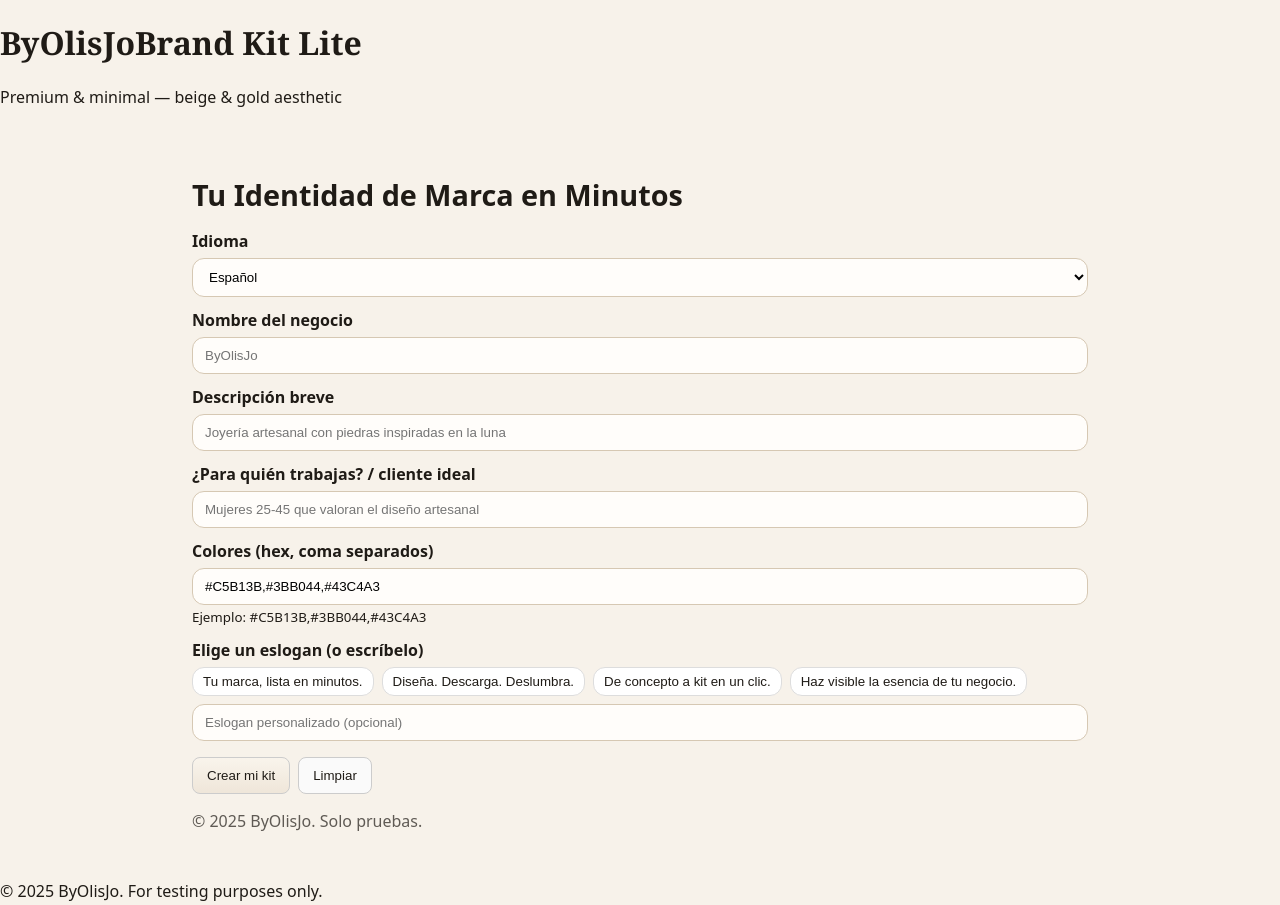
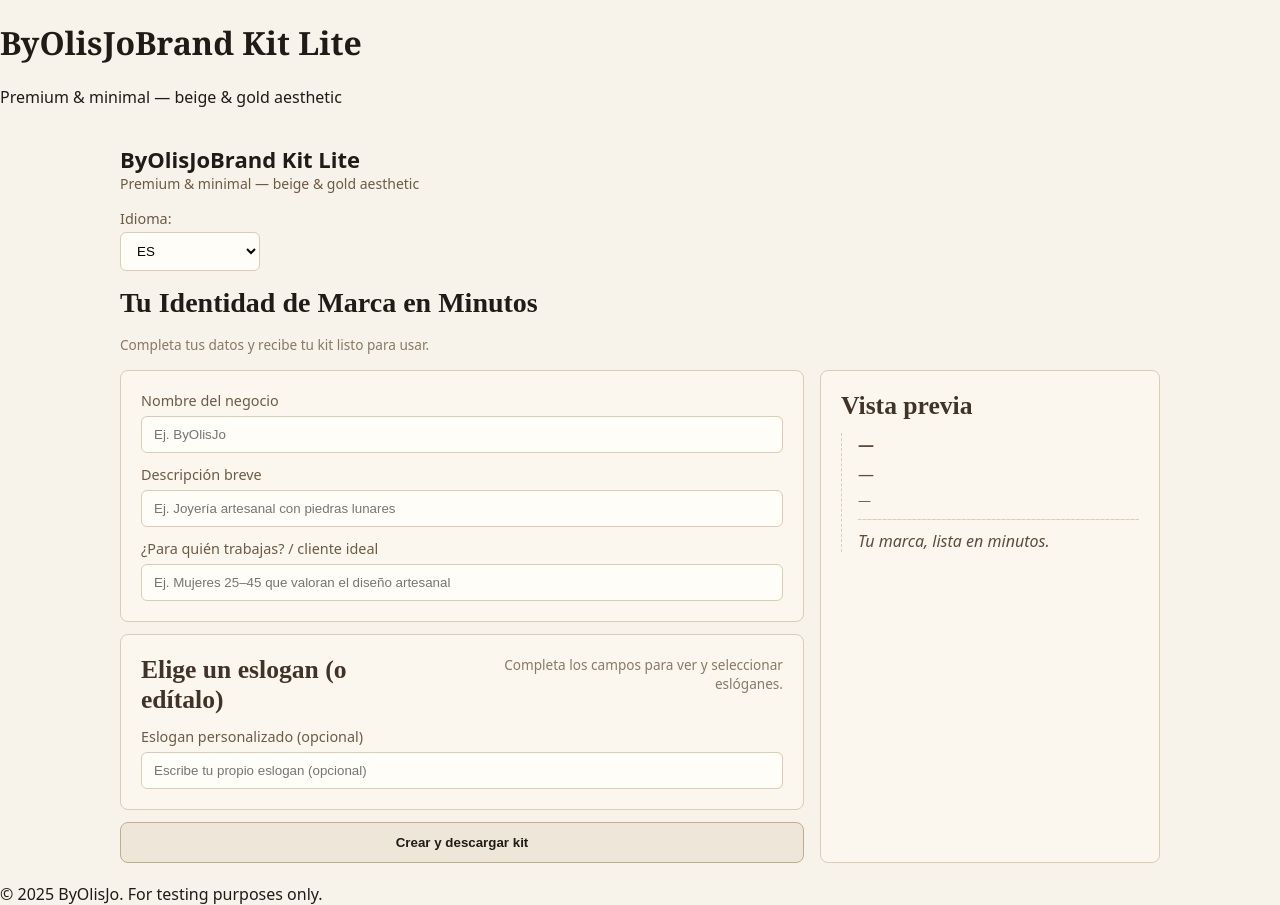
Before and after one commit to infobyolisjo-cpu/mi-primer-proyecto, a Next.js app: page / in a window 1280 px wide. Built offline with nearby package versions, Linux system fonts and the light colour scheme.

Commit message:
feat(ui): home bilingüe + UX de eslóganes

```diff
--- a/app/page.tsx
+++ b/app/page.tsx
@@ -1,236 +1,319 @@
 'use client';
 
 import { useEffect, useMemo, useState } from 'react';
-import { useRouter, useSearchParams } from 'next/navigation';
-import { normalizeLang, t, type Lang } from '@/lib/i18n';
+import { useRouter } from 'next/navigation';
 
-type FormState = {
-  name: string;
-  desc: string;
-  client: string;
-  colors: string; // CSV: "#C5B13B,#3BB044,#43C4A3"
-  lang: Lang;
-  slogan: string;       // opción elegida
-  customSlogan: string; // si escribe uno propio
-};
+type Lang = 'es' | 'en';
+
+const t = {
+  es: {
+    brand: 'ByOlisJoBrand Kit Lite',
+    premium: 'Premium & minimal — beige & gold aesthetic',
+    lang: 'Idioma',
+    // Sección: datos
+    title: 'Tu Identidad de Marca en Minutos',
+    name: 'Nombre del negocio',
+    desc: 'Descripción breve',
+    client: '¿Para quién trabajas? / cliente ideal',
+    helpTop: 'Completa tus datos y recibe tu kit listo para usar.',
+    // Sección: eslóganes
+    pickSlogan: 'Elige un eslogan (o edítalo)',
+    customSlogan: 'Eslogan personalizado (opcional)',
+    needData: 'Completa los campos para ver y seleccionar eslóganes.',
+    suggestionsTitle: 'Ideas de eslogan',
+    suggestions: [
+      'Tu marca, lista en minutos.',
+      'Diseña. Descarga. Deslumbra.',
+      'Crea el kit de tu marca en un clic.',
+      'Haz visible la esencia de tu negocio.',
+    ],
+    // Botón
+    cta: 'Crear y descargar kit',
+    // Vista previa (derecha)
+    previewTitle: 'Vista previa',
+  },
+  en: {
+    brand: 'ByOlisJoBrand Kit Lite',
+    premium: 'Premium & minimal — beige & gold aesthetic',
+    lang: 'Language',
+    // Section: data
+    title: 'Your Brand Identity in Minutes',
+    name: 'Business name',
+    desc: 'Short description',
+    client: 'Who do you work for? / ideal client',
+    helpTop: 'Fill in your details to get your ready-to-use kit.',
+    // Section: slogans
+    pickSlogan: 'Choose a slogan (or edit)',
+    customSlogan: 'Custom slogan (optional)',
+    needData: 'Fill the fields to view and choose slogans.',
+    suggestionsTitle: 'Slogan ideas',
+    suggestions: [
+      'Your brand, ready in minutes.',
+      'Design. Download. Dazzle.',
+      'Your brand kit in one click.',
+      'Make your essence visible.',
+    ],
+    // Button
+    cta: 'Create & download kit',
+    // Preview
+    previewTitle: 'Preview',
+  },
+} as const;
 
 export default function HomePage() {
   const router = useRouter();
-  const params = useSearchParams();
 
-  const initialLang = normalizeLang(params.get('lang'));
-  const [form, setForm] = useState<FormState>({
-    name: '',
-    desc: '',
-    client: '',
-    colors: '#C5B13B,#3BB044,#43C4A3',
-    lang: initialLang,
-    slogan: '',
-    customSlogan: '',
+  // idioma (se sincroniza con ?lang si llega)
+  const [lang, setLang] = useState<Lang>('es');
+
+  // datos del formulario
+  const [name, setName] = useState('');
+  const [desc, setDesc] = useState('');
+  const [client, setClient] = useState('');
+
+  // eslóganes
+  const suggestions = t[lang].suggestions;
+  const [picked, setPicked] = useState<number>(0); // índice de suggestions
+  const [custom, setCustom] = useState('');
+
+  // colores por defecto (si luego los haces configurables, pásalos aquí)
+  const colors = ['#C5B28F', '#8C7A5B', '#E7DCC7'];
+
+  // lee ?lang si llega
+  useEffect(() => {
+    try {
+      const u = new URL(window.location.href);
+      const ql = u.searchParams.get('lang');
+      if (ql === 'en' || ql === 'es') setLang(ql);
+    } catch {}
+  }, []);
+
+  // “listo” cuando los 3 campos base están completos
+  const isReady = useMemo(
+    () => name.trim() && desc.trim() && client.trim(),
+    [name, desc, client]
+  );
+
+  // eslogan final = custom (si hay), sino el elegido por radio
+  const finalSlogan = useMemo(() => {
+    if (custom.trim()) return custom.trim();
+    return suggestions[picked] ?? suggestions[0];
+  }, [custom, picked, suggestions]);
+
+  // submit → vamos a /pay con los params
+  const onSubmit = (e: React.FormEvent) => {
+    e.preventDefault();
+    if (!isReady) return;
+
+    const params = new URLSearchParams({
+      name: name.trim(),
+      slogan: finalSlogan,
+      colors: colors.join(','), // ej: #C5B28F,#8C7A5B,#E7DCC7
+      lang,
     });
 
-  // Traducciones según idioma
-  const copy = useMemo(() => t(form.lang), [form.lang]);
-
-  // Cuando cambia el lang del query, sincroniza
-  useEffect(() => {
-    const qLang = normalizeLang(params.get('lang'));
-    if (qLang !== form.lang) {
-      setForm((f) => ({ ...f, lang: qLang }));
-    }
-    // eslint-disable-next-line react-hooks/exhaustive-deps
-  }, [params]);
-
-  // slogan final preferirá el custom si existe, sino el elegido
-  const finalSlogan = form.customSlogan.trim() || form.slogan.trim();
-
-  const handleChange =
-    (field: keyof FormState) =>
-    (e: React.ChangeEvent<HTMLInputElement | HTMLTextAreaElement>) => {
-      setForm((f) => ({ ...f, [field]: e.target.value }));
+    router.push(`/pay?${params.toString()}`);
   };
 
-  const handleLang = (e: React.ChangeEvent<HTMLSelectElement>) => {
-    const nextLang = normalizeLang(e.target.value);
-    setForm((f) => ({ ...f, lang: nextLang }));
-    // actualiza la URL con ?lang=
-    const qs = new URLSearchParams(Array.from(params.entries()));
-    qs.set('lang', nextLang);
-    router.replace(`/?${qs.toString()}`);
+  // pequeños estilos para mantener tu estética sin tocar CSS global
+  const card: React.CSSProperties = {
+    border: '1px solid #d9cdb4',
+    background: '#fbf7ee',
+    borderRadius: 8,
+    padding: '1.25rem',
   };
-
-  const handleSuggestion = (s: string) => {
-    setForm((f) => ({ ...f, slogan: s, customSlogan: '' }));
+  const label: React.CSSProperties = {
+    fontSize: '0.9rem',
+    marginBottom: 6,
+    display: 'block',
+    color: '#6b5b45',
   };
-
-  const handleSubmit = () => {
-    if (!form.name.trim() || !form.desc.trim()) {
-      alert(copy.notices.required);
-      return;
-    }
-    const qs = new URLSearchParams();
-    qs.set('name', form.name);
-    qs.set('slogan', finalSlogan || '');
-    qs.set('colors', form.colors);
-    qs.set('lang', form.lang);
-    router.push(`/pay?${qs.toString()}`);
+  const input: React.CSSProperties = {
+    width: '100%',
+    padding: '10px 12px',
+    border: '1px solid #d9cdb4',
+    borderRadius: 6,
+    background: '#fffdf8',
+  };
+  const hint: React.CSSProperties = {
+    fontSize: '0.85rem',
+    color: '#6b5b45',
+    opacity: 0.8,
+  };
+  const h2: React.CSSProperties = {
+    fontFamily: 'serif',
+    fontWeight: 600,
+    fontSize: '1.6rem',
+    margin: '0 0 12px',
+    color: '#3f3427',
+  };
+  const rightNote: React.CSSProperties = {
+    borderLeft: '1px dashed #d9cdb4',
+    paddingLeft: '1rem',
+    color: '#5a4d3b',
   };
 
   return (
-    <main style={{ padding: '2rem', maxWidth: 960, margin: '0 auto' }}>
-      <h1 style={{ fontSize: '1.8rem', marginBottom: '1rem' }}>{copy.title}</h1>
+    <div style={{ maxWidth: 1080, margin: '0 auto', padding: '1.25rem' }}>
+      {/* encabezado */}
+      <div style={{ marginBottom: 16 }}>
+        <div style={{ fontSize: 22, fontWeight: 700 }}>{t[lang].brand}</div>
+        <div style={{ fontSize: 14, color: '#6b5b45' }}>{t[lang].premium}</div>
+      </div>
 
-      {/* Idioma */}
-      <div style={{ marginBottom: 12 }}>
-        <label style={{ display: 'block', fontWeight: 600, marginBottom: 6 }}>
-          {copy.labels.lang}
-        </label>
-        <select value={form.lang} onChange={handleLang}>
-          <option value="es">Español</option>
-          <option value="en">English</option>
+      {/* selector idioma */}
+      <div style={{ marginBottom: 16 }}>
+        <label style={{ ...label, marginBottom: 4 }}>{t[lang].lang}:</label>
+        <select
+          value={lang}
+          onChange={(e) => setLang((e.target.value as Lang) ?? 'es')}
+          style={{ ...input, width: 140 }}
+        >
+          <option value="es">ES</option>
+          <option value="en">EN</option>
         </select>
       </div>
 
-      {/* Nombre */}
+      {/* título + ayuda */}
+      <h1 style={{ fontFamily: 'serif', fontSize: 28, margin: '16px 0' }}>
+        {t[lang].title}
+      </h1>
+      <p style={{ ...hint, margin: '0 0 16px' }}>{t[lang].helpTop}</p>
+
+      {/* layout 2 columnas */}
+      <div
+        style={{
+          display: 'grid',
+          gridTemplateColumns: '1fr 340px',
+          gap: '1rem',
+        }}
+      >
+        {/* izquierda: formulario */}
+        <form onSubmit={onSubmit}>
+          <div style={{ ...card, marginBottom: 12 }}>
             <div style={{ marginBottom: 12 }}>
-        <label style={{ display: 'block', fontWeight: 600, marginBottom: 6 }}>
-          {copy.labels.name}
-        </label>
+              <label style={label}>{t[lang].name}</label>
               <input
-          value={form.name}
-          onChange={handleChange('name')}
-          placeholder="ByOlisJo"
-          style={{ width: '100%' }}
+                style={input}
+                placeholder={lang === 'es' ? 'Ej. ByOlisJo' : 'e.g. ByOlisJo'}
+                value={name}
+                onChange={(e) => setName(e.target.value)}
               />
             </div>
 
-      {/* Descripción */}
             <div style={{ marginBottom: 12 }}>
-        <label style={{ display: 'block', fontWeight: 600, marginBottom: 6 }}>
-          {copy.labels.desc}
-        </label>
+              <label style={label}>{t[lang].desc}</label>
               <input
-          value={form.desc}
-          onChange={handleChange('desc')}
+                style={input}
                 placeholder={
-            form.lang === 'es'
-              ? 'Joyería artesanal con piedras inspiradas en la luna'
-              : 'Handcrafted jewelry with moon-inspired stones'
+                  lang === 'es'
+                    ? 'Ej. Joyería artesanal con piedras lunares'
+                    : 'e.g. Handmade jewelry with moon-inspired stones'
                 }
-          style={{ width: '100%' }}
+                value={desc}
+                onChange={(e) => setDesc(e.target.value)}
               />
             </div>
 
-      {/* Cliente */}
-      <div style={{ marginBottom: 12 }}>
-        <label style={{ display: 'block', fontWeight: 600, marginBottom: 6 }}>
-          {copy.labels.client}
-        </label>
+            <div>
+              <label style={label}>{t[lang].client}</label>
               <input
-          value={form.client}
-          onChange={handleChange('client')}
+                style={input}
                 placeholder={
-            form.lang === 'es'
-              ? 'Mujeres 25-45 que valoran el diseño artesanal'
-              : 'Women 25-45 who value artisanal design'
+                  lang === 'es'
+                    ? 'Ej. Mujeres 25–45 que valoran el diseño artesanal'
+                    : 'e.g. Women 25–45 who value artisanal design'
                 }
-          style={{ width: '100%' }}
+                value={client}
+                onChange={(e) => setClient(e.target.value)}
               />
             </div>
-
-      {/* Colores */}
-      <div style={{ marginBottom: 12 }}>
-        <label style={{ display: 'block', fontWeight: 600, marginBottom: 6 }}>
-          {copy.labels.colors}
-        </label>
-        <input
-          value={form.colors}
-          onChange={handleChange('colors')}
-          placeholder="#C5B13B,#3BB044,#43C4A3"
-          style={{ width: '100%' }}
-        />
-        <small>
-          {form.lang === 'es'
-            ? 'Ejemplo: #C5B13B,#3BB044,#43C4A3'
-            : 'Example: #C5B13B,#3BB044,#43C4A3'}
-        </small>
           </div>
 
-      {/* Slogan sugerido + personalizado */}
-      <div style={{ marginBottom: 16 }}>
-        <label style={{ display: 'block', fontWeight: 600, marginBottom: 6 }}>
-          {copy.labels.slogan}
-        </label>
+          <div style={{ ...card, marginBottom: 12 }}>
+            <div style={{ display: 'flex', justifyContent: 'space-between' }}>
+              <h2 style={h2}>{t[lang].pickSlogan}</h2>
+              {!isReady && (
+                <div style={{ ...hint, textAlign: 'right' }}>{t[lang].needData}</div>
+              )}
+            </div>
 
-        <div style={{ display: 'flex', flexWrap: 'wrap', gap: 8, marginBottom: 8 }}>
-          {copy.suggestions.slice(0, 4).map((s) => (
-            <button
-              key={s}
-              type="button"
-              onClick={() => handleSuggestion(s)}
+            {/* radios de eslóganes: ocultos si no está listo */}
+            {isReady && (
+              <div style={{ display: 'grid', gap: 10, marginBottom: 10 }}>
+                {suggestions.map((s, i) => (
+                  <label
+                    key={i}
                     style={{
-                border: '1px solid #ddd',
-                padding: '6px 10px',
-                background: form.slogan === s ? '#f2f2f2' : 'white',
+                      display: 'flex',
+                      gap: 8,
+                      alignItems: 'center',
                       cursor: 'pointer',
                     }}
                   >
-              {s}
-            </button>
+                    <input
+                      type="radio"
+                      name="slogan"
+                      checked={!custom && picked === i}
+                      onChange={() => {
+                        setCustom('');
+                        setPicked(i);
+                      }}
+                    />
+                    <span>{s}</span>
+                  </label>
                 ))}
               </div>
+            )}
 
+            <div>
+              <label style={label}>{t[lang].customSlogan}</label>
               <input
-          value={form.customSlogan}
-          onChange={handleChange('customSlogan')}
-          placeholder={copy.labels.customSlogan}
-          style={{ width: '100%' }}
+                style={input}
+                placeholder={
+                  lang === 'es'
+                    ? 'Escribe tu propio eslogan (opcional)'
+                    : 'Write your own slogan (optional)'
+                }
+                value={custom}
+                onChange={(e) => setCustom(e.target.value)}
               />
             </div>
+          </div>
 
-      {/* Botón crear */}
-      <div style={{ display: 'flex', gap: 8 }}>
           <button
-          type="button"
-          onClick={handleSubmit}
+            type="submit"
+            disabled={!isReady}
             style={{
-            padding: '10px 14px',
+              width: '100%',
+              padding: '12px 14px',
               borderRadius: 8,
-            border: '1px solid #ccc',
-            cursor: 'pointer',
+              border: '1px solid #bfae8e',
+              background: isReady ? '#e8dcc7' : '#eee7d9',
+              cursor: isReady ? 'pointer' : 'not-allowed',
+              fontWeight: 600,
             }}
           >
-          {copy.actions.create}
+            {t[lang].cta}
           </button>
+        </form>
 
-        <button
-          type="button"
-          onClick={() =>
-            setForm({
-              name: '',
-              desc: '',
-              client: '',
-              colors: '#C5B13B,#3BB044,#43C4A3',
-              lang: form.lang,
-              slogan: '',
-              customSlogan: '',
-            })
-          }
-          style={{
-            padding: '10px 14px',
-            borderRadius: 8,
-            border: '1px solid #ccc',
-            cursor: 'pointer',
-            background: '#fafafa',
-          }}
-        >
-          {copy.actions.clear}
-        </button>
+        {/* derecha: vista previa */}
+        <div style={{ ...card }}>
+          <h2 style={h2}>{t[lang].previewTitle}</h2>
+          <div style={rightNote}>
+            <div style={{ marginBottom: 8, fontWeight: 600 }}>{name || '—'}</div>
+            <div style={{ marginBottom: 6 }}>{desc || '—'}</div>
+            <div style={{ marginBottom: 6, fontSize: 13, opacity: 0.85 }}>
+              {client || '—'}
             </div>
-
-      <p style={{ marginTop: 16, opacity: 0.7 }}>
-        © 2025 ByOlisJo. {form.lang === 'es' ? 'Solo pruebas.' : 'For testing purposes only.'}
-      </p>
-    </main>
+            <hr style={{ border: 0, borderTop: '1px dashed #d9cdb4', margin: '10px 0' }} />
+            <div style={{ fontStyle: 'italic' }}>
+              {custom.trim() ? custom.trim() : suggestions[picked]}
+            </div>
+          </div>
+        </div>
+      </div>
+    </div>
   );
 }
```
Lines whose indentation alone changed are shown as unchanged.
